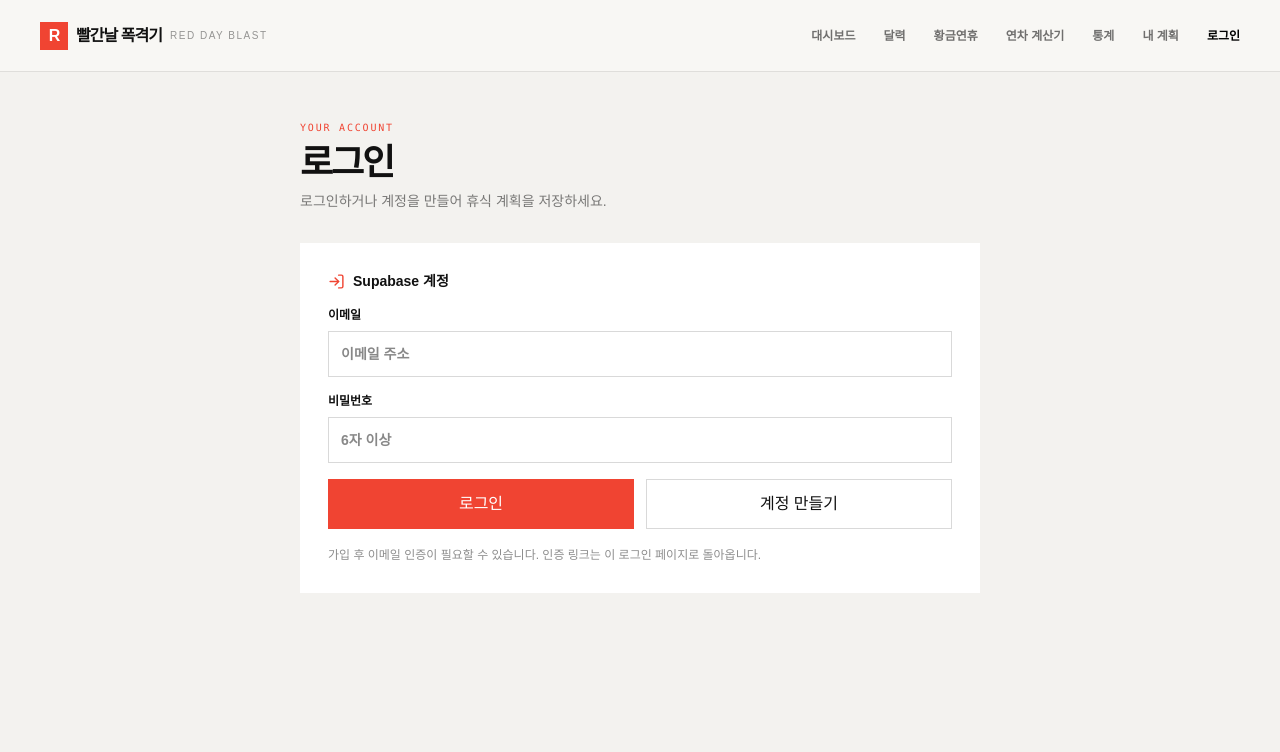
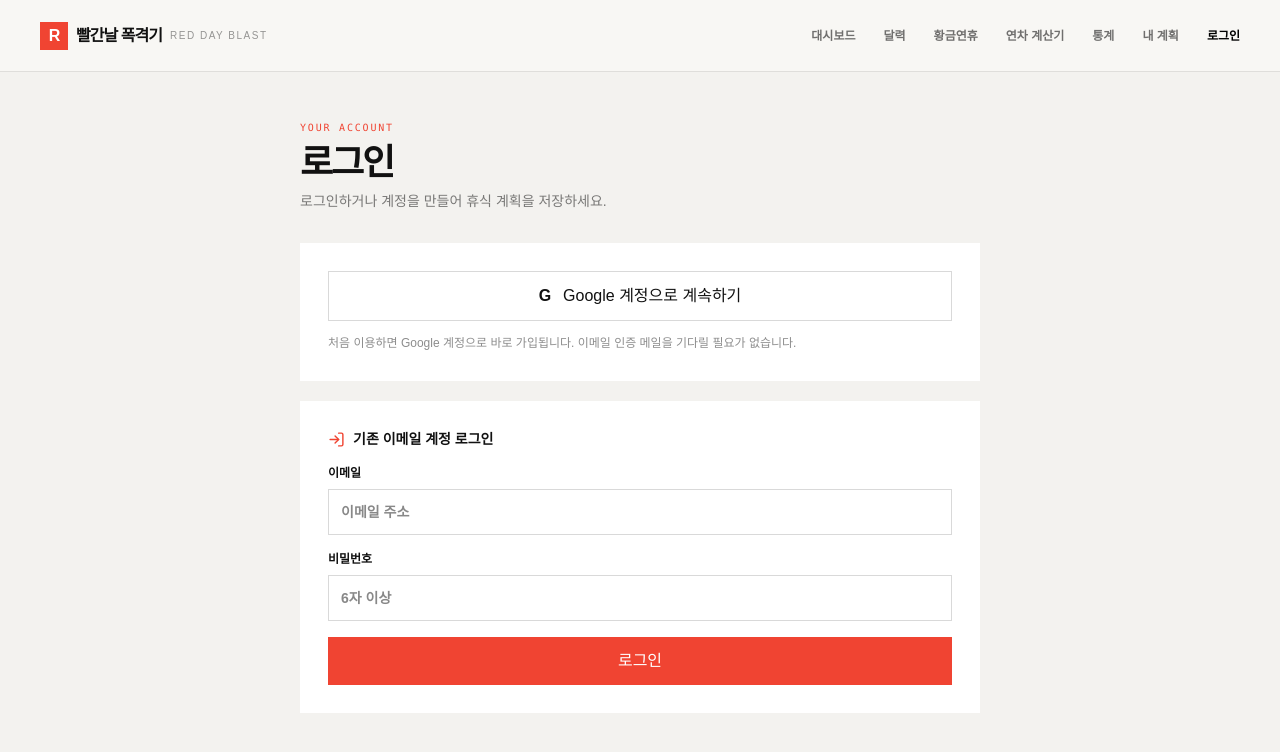
Before and after one commit to taehwan0809/red-day-blast, a Next.js app: page /login in a window 1280 px wide. Shown: the top 752 px of the page. Built offline with nearby package versions, Linux system fonts and the light colour scheme; no server answers.

Commit message:
feat: login

```diff
--- a/app/login/page.tsx
+++ b/app/login/page.tsx
@@ -1,6 +1,6 @@
 'use client';
 
-import { FormEvent, useEffect, useState } from 'react';
+import { useEffect, useState } from 'react';
 import { ArrowRight, Cloud, LogIn } from 'lucide-react';
 import { SiteHeader } from '@/components/SiteHeader';
 import { PageTitle } from '@/components/PageTitle';
@@ -15,7 +15,6 @@ export default function LoginPage() {
   const [email, setEmail] = useState('');
   const [password, setPassword] = useState('');
   const [error, setError] = useState('');
-  const [message, setMessage] = useState('');
   const [busy, setBusy] = useState(false);
   const [checkingSession, setCheckingSession] = useState(supabaseConfigured);
 
@@ -38,10 +37,9 @@ export default function LoginPage() {
     };
   }, []);
 
-  async function authenticate(mode: 'signin' | 'signup', event?: { preventDefault: () => void }) {
-    event?.preventDefault();
+  async function authenticate(event: { preventDefault: () => void }) {
+    event.preventDefault();
     setError('');
-    setMessage('');
     if (!email.trim() || password.length < 6) {
       setError('이메일과 6자 이상의 비밀번호를 입력해 주세요.');
       return;
@@ -54,22 +52,32 @@ export default function LoginPage() {
 
     setBusy(true);
     try {
-      const result = mode === 'signin'
-        ? await supabase.auth.signInWithPassword({ email: email.trim(), password })
-        : await supabase.auth.signUp({
-            email: email.trim(),
-            password,
-            options: {
-              emailRedirectTo: `${window.location.origin}/login?next=${encodeURIComponent(getReturnPath())}`,
-            },
-          });
+      const result = await supabase.auth.signInWithPassword({ email: email.trim(), password });
       if (result.error) throw result.error;
-      if (mode === 'signin') window.location.replace(getReturnPath());
-      else if (!result.data.session) setMessage('가입 확인 메일을 보냈습니다. 이메일 인증을 완료해 주세요.');
-      else window.location.replace(getReturnPath());
+      window.location.replace(getReturnPath());
     } catch (cause) {
       setError(cause instanceof Error ? cause.message : '인증에 실패했습니다.');
     } finally {
+      setBusy(false);
+    }
+  }
+
+  async function signInWithGoogle() {
+    setError('');
+    const supabase = getSupabase();
+    if (!supabase) {
+      setError('Supabase 환경변수를 확인해 주세요.');
+      return;
+    }
+    setBusy(true);
+    try {
+      const { error: oauthError } = await supabase.auth.signInWithOAuth({
+        provider: 'google',
+        options: { redirectTo: `${window.location.origin}/login?next=${encodeURIComponent(getReturnPath())}` },
+      });
+      if (oauthError) throw oauthError;
+    } catch (cause) {
+      setError(cause instanceof Error ? cause.message : 'Google 로그인에 실패했습니다.');
       setBusy(false);
     }
   }
@@ -87,8 +95,15 @@ export default function LoginPage() {
       ) : checkingSession ? (
         <p className="bg-white p-6 text-sm text-black/55" role="status">로그인 상태를 확인하고 있어요.</p>
       ) : (
-        <form className="space-y-4 bg-white p-5 md:p-7" onSubmit={(event) => void authenticate('signin', event)}>
-          <div className="flex items-center gap-2 text-sm font-bold"><LogIn size={17} className="text-[#f04432]"/>Supabase 계정</div>
+        <section className="space-y-5">
+          <div className="bg-white p-5 md:p-7">
+            <button type="button" disabled={busy} onClick={() => void signInWithGoogle()} className="flex w-full items-center justify-center gap-3 border border-black/15 p-3 text-sm font-bold hover:bg-[#f8f7f4] disabled:opacity-50">
+              <span aria-hidden="true" className="font-bold text-base">G</span>Google 계정으로 계속하기
+            </button>
+            <p className="mt-3 text-xs leading-5 text-black/45">처음 이용하면 Google 계정으로 바로 가입됩니다. 이메일 인증 메일을 기다릴 필요가 없습니다.</p>
+          </div>
+          <form className="space-y-4 bg-white p-5 md:p-7" onSubmit={(event) => void authenticate(event)}>
+          <div className="flex items-center gap-2 text-sm font-bold"><LogIn size={17} className="text-[#f04432]"/>기존 이메일 계정 로그인</div>
           <label className="block text-xs font-semibold">이메일
             <input required type="email" autoComplete="email" value={email} onChange={(event) => setEmail(event.target.value)} placeholder="이메일 주소" className="mt-2 w-full border border-black/15 p-3 text-sm" />
           </label>
@@ -96,13 +111,9 @@ export default function LoginPage() {
             <input required minLength={6} type="password" autoComplete="current-password" value={password} onChange={(event) => setPassword(event.target.value)} placeholder="6자 이상" className="mt-2 w-full border border-black/15 p-3 text-sm" />
           </label>
           {error && <p role="alert" className="text-xs text-[#c5291a]">{error}</p>}
-          {message && <p role="status" className="text-xs text-[#287345]">{message}</p>}
-          <div className="grid gap-3 sm:grid-cols-2">
-            <button disabled={busy} className="bg-[#f04432] p-3 text-sm font-bold text-white disabled:opacity-50">로그인</button>
-            <button disabled={busy} type="button" onClick={(event) => void authenticate('signup', event)} className="border border-black/15 p-3 text-sm font-bold disabled:opacity-50">계정 만들기</button>
-          </div>
-          <p className="text-xs leading-5 text-black/45">가입 후 이메일 인증이 필요할 수 있습니다. 인증 링크는 이 로그인 페이지로 돌아옵니다.</p>
-        </form>
+          <button disabled={busy} className="w-full bg-[#f04432] p-3 text-sm font-bold text-white disabled:opacity-50">로그인</button>
+          </form>
+        </section>
       )}
     </main>
   </>;
```
Also changed, not shown: 1 other file (tests, documents, lock files or other folders).
